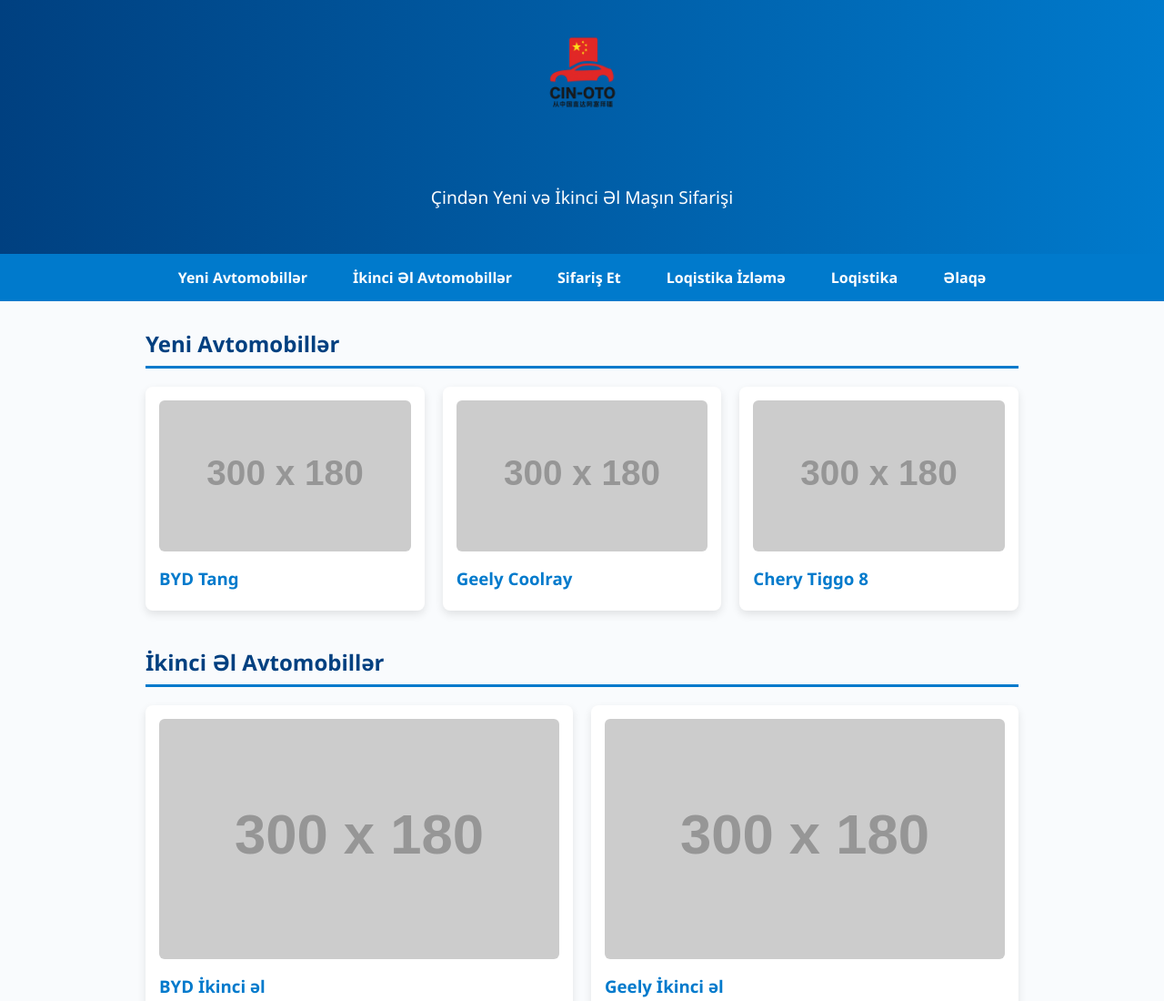
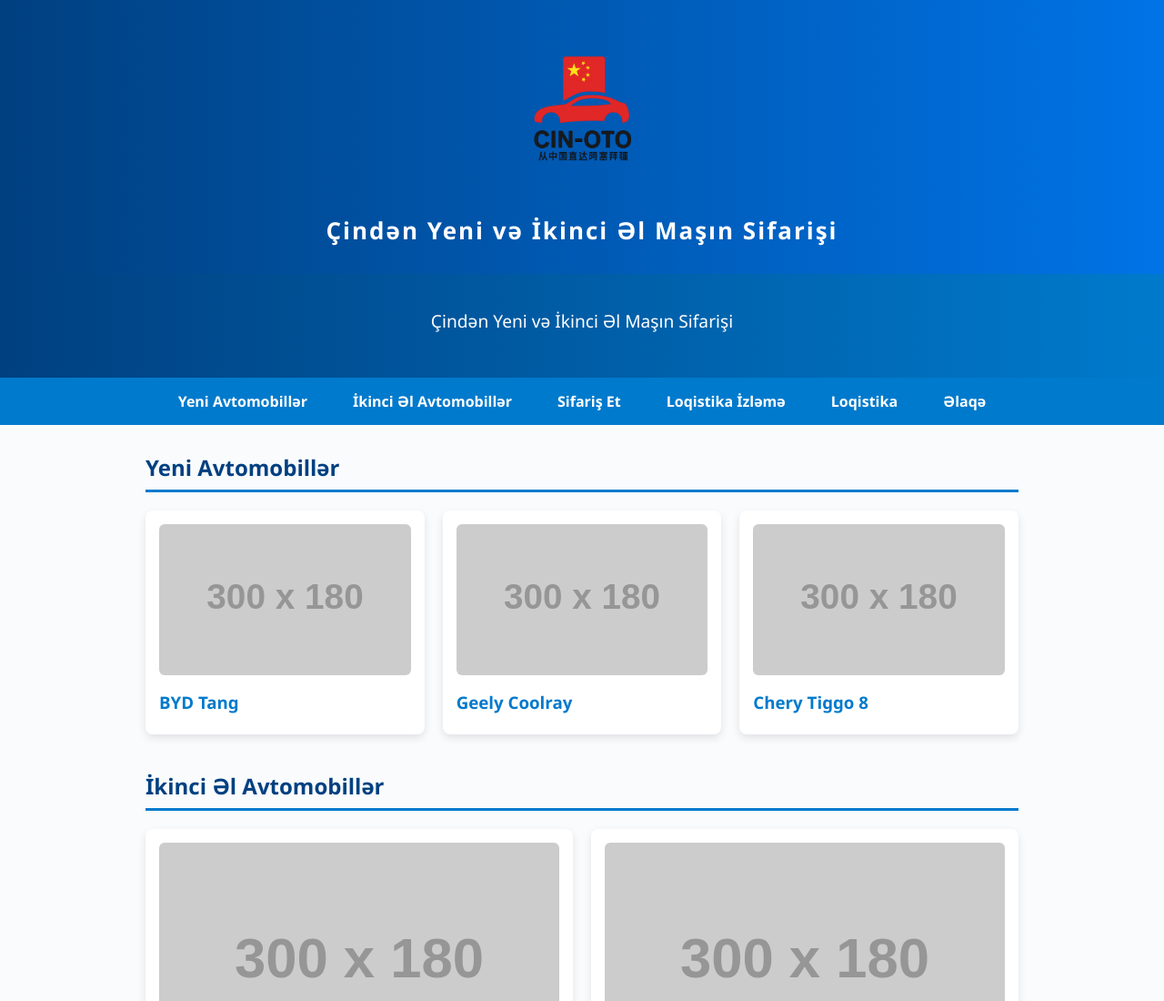
Before and after one commit to cinoto/cin-oto, a plain HTML site: page index.html in a window 1280 px wide. Shown: the top 1100 px of the page at 91% size. Drawn offline with Linux system fonts and the light colour scheme; placeholder pictures from the web are drawn by us.

Commit message:
index.html

```diff
--- a/index.html
+++ b/index.html
@@ -179,8 +179,10 @@
 </style>
 </head>
 <body>
-    <header style="text-align:center; padding:20px;"><img src="cin-oto-logo.png" alt="Cin Oto Logo" style="max-height:120px;"></header>
-
+    <header style="text-align:center; padding:30px; background: linear-gradient(to right, #004080, #0073e6);">
+  <img src="cin-oto-logo.png" alt="Cin Oto Logo" style="max-height:180px; max-width:100%; margin-bottom:10px;">
+  <h1 style="color:white; font-size:26px; margin-top:10px;">Çindən Yeni və İkinci Əl Maşın Sifarişi</h1>
+</header>
 <header>
   <h1></h1>
   <p>Çindən Yeni və İkinci Əl Maşın Sifarişi</p>
```
